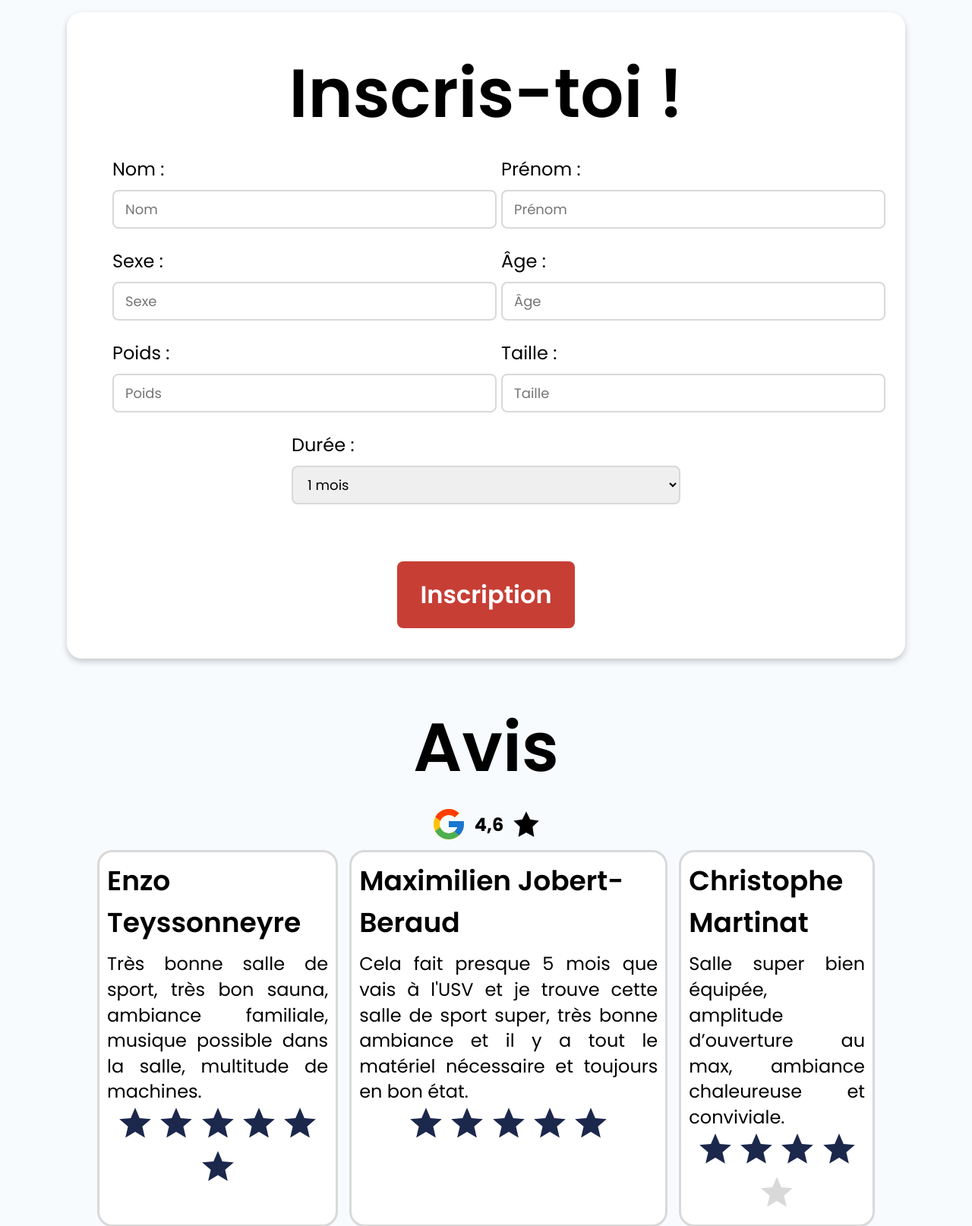
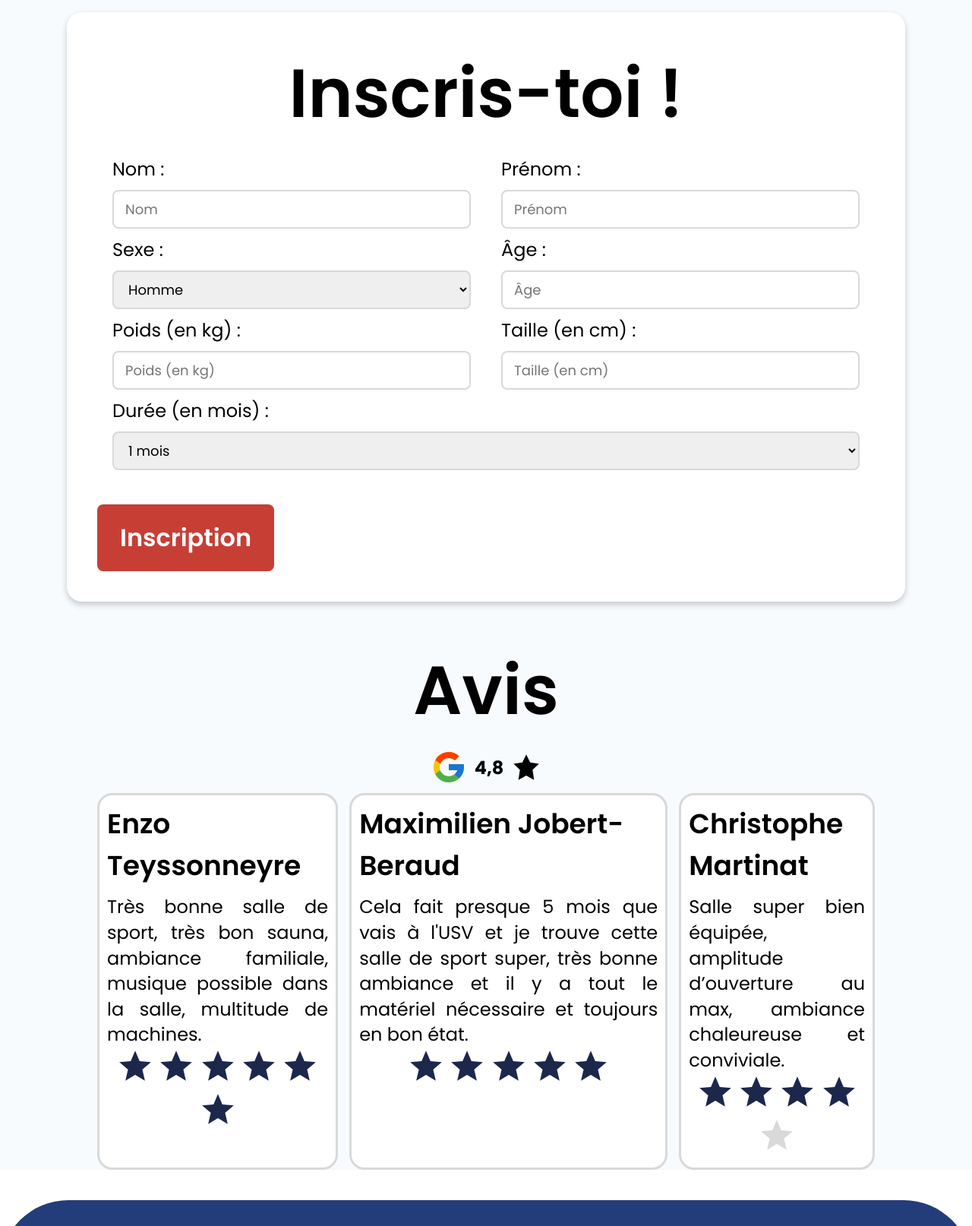
Before and after one commit to R3tr0TV69/sae301, a PHP site: page / in a window 1280 px wide. Shown: the part 2479-4093 px from the top of the page at 76% size. Run offline with PHP 8.4, Linux system fonts and the light colour scheme; tables that the repository leaves empty or names only in its code hold one stand-in row (values such as "Sample post"); some web fonts are replaced.

Commit message:
fin formulaire inscription

```diff
--- a/index.php
+++ b/index.php
@@ -1,3 +1,26 @@
+<?php
+require_once 'config/config.php';
+
+$site = $pdo->query("SELECT * FROM gestion_site LIMIT 1")->fetch(PDO::FETCH_ASSOC);
+
+if ($_SERVER['REQUEST_METHOD'] === 'POST') {
+    $stmt = $pdo->prepare("
+        INSERT INTO demande_inscription (nom, prenom, sexe, age, poids, taille, duree)
+        VALUES (:nom, :prenom, :sexe, :age, :poids, :taille, :duree)
+    ");
+    $stmt->execute([
+        'nom' => $_POST['nom'],
+        'prenom' => $_POST['prenom'],
+        'sexe' => $_POST['sexe'],
+        'age' => intval($_POST['age']),
+        'poids' => floatval($_POST['poids']),
+        'taille' => floatval($_POST['taille']),
+        'duree' => intval($_POST['duree']),
+    ]);
+    echo "<script>alert('Votre demande a été envoyée !');</script>";
+}
+?>
+
 <!DOCTYPE html>
 <html lang="fr">
 <head>
@@ -79,37 +102,36 @@
         </section>
         <section id="inscription">
             <h2>Inscris-toi !</h2>
+                <form method="POST">
                     <div class="ligne-formulaire">
-                    <div class="element-formulaire">Nom : <input type="text" placeholder="Nom" name="surname"></div>
-                    <div class="element-formulaire">Prénom : <input type="text" placeholder="Prénom" name="name"></div>
+                        <div class="element-formulaire">Nom : <input type="text" placeholder="Nom" name="nom" id="nom"></div>
+                        <div class="element-formulaire">Prénom : <input type="text" placeholder="Prénom" name="prenom" id="prenom"></div>
                     </div>
                     <div class="ligne-formulaire">
-                    <div class="element-formulaire">Sexe : <input type="text" placeholder="Sexe" name="sexe"></div>
-                    <div class="element-formulaire">Âge : <input type="text" placeholder="Âge" name="age"></div>
+                        <div class="element-formulaire">Sexe : <select id="sexe" name="sexe"><option value="M">Homme</option><option value="F">Femme</option></select></div>
+                        <div class="element-formulaire">Âge : <input type="number" placeholder="Âge" name="age" min="1"></div>
                     </div>
                     <div class="ligne-formulaire">
-                    <div class="element-formulaire">Poids : <input type="text" placeholder="Poids" name="poids"></div>
-                    <div class="element-formulaire">Taille : <input type="text" placeholder="Taille" name="taille"></div>
+                        <div class="element-formulaire">Poids (en kg) : <input type="number" placeholder="Poids (en kg)" name="poids" step="0.1"></div>
+                        <div class="element-formulaire">Taille (en cm) : <input type="number" placeholder="Taille (en cm)" name="taille" step="0.1"></div>
                     </div>
-                    <div class="element-formulaire-seul">Durée : <select name="duree" id="duree">
+                        <div class="element-formulaire-seul">Durée (en mois) : <select name="duree" id="duree">
                             <option value="1">1 mois</option>
                             <option value="3">3 mois</option>
                             <option value="6">6 mois</option>
                             <option value="12">12 mois</option>
                         </select></div>
                     <br>
-            <button>Inscription</button>
+                    <button type="submit">Inscription</button>
+                </form>
         </section>
         <section id="avis">
             <h2>Avis</h2>
             <div class="google-note-container">
-                <!-- Icône Google -->
                 <img src="images/google_icon.svg" alt="google icone">
 
-                <!-- Note -->
-                <span class="google-note">4,6</span>
+                <span class="google-note">4,8</span>
 
-                <!-- Étoile pleine -->
                 <svg width="24" height="24" viewBox="0 0 24 24" xmlns="http://www.w3.org/2000/svg">
                     <path d="M12 2l3.09 6.26L22 9.27l-5 4.87L18.18 22 12 18.56 5.82 22l1.18-7.86-5-4.87 6.91-1.01L12 2z"/>
                 </svg>
--- a/styles/styles.css
+++ b/styles/styles.css
@@ -4,6 +4,10 @@
     margin: 0;
     padding: 0;
     font-family: "Poppins", sans-serif;
+}
+
+body {
+    scroll-behavior: smooth;
 }
 
 main{
@@ -19,7 +23,6 @@ header {
     justify-content:space-around;
     align-items: center;
     z-index: 100;
-    /* pointer-events: none; */
 }
 
 header ul {
@@ -247,6 +250,10 @@ p{
     font-size: 24px;
 }
 
+form {
+    width: 100%;
+}
+
 .ligne-formulaire {
     display: flex;
     width: 100%;
@@ -260,12 +267,14 @@ p{
 }
 
 .element-formulaire-seul {
-    width: 50%;
+    display: flex;
+    flex-direction: column;
+    /* width: 100%; */
+    margin: 0 20px;
 }
 
 #inscription input,
 #inscription select {
-    width: 100%;
     padding: 10px 15px;
     margin: 10px 0;
     font-size: 18px;
@@ -274,6 +283,10 @@ p{
     outline: none;
     transition: all 0.3s ease;
 }
+
+/* form button {
+    align-items: center;
+} */
 
 /* Avis */
 #avis {
```
Lines whose indentation alone changed are shown as unchanged.
